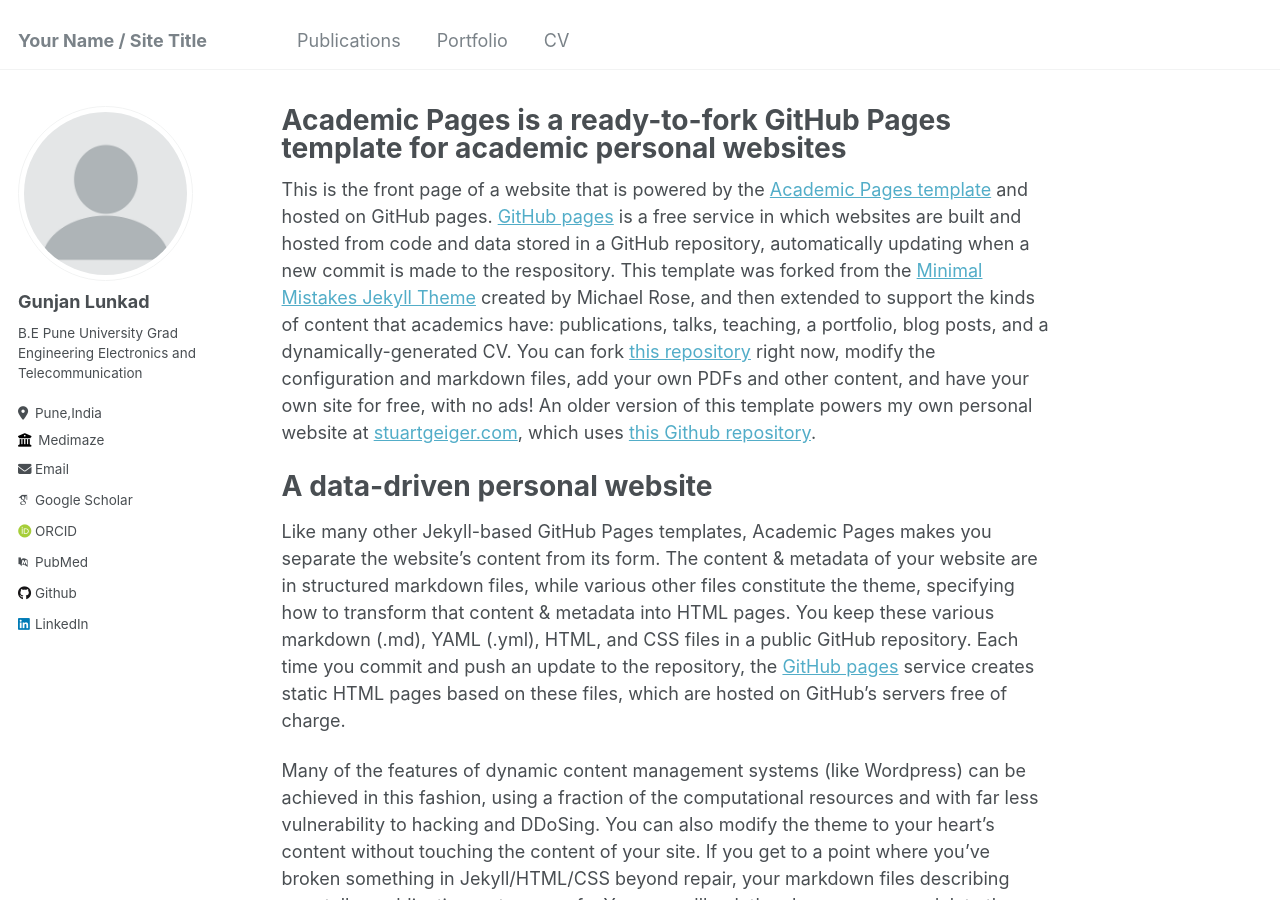
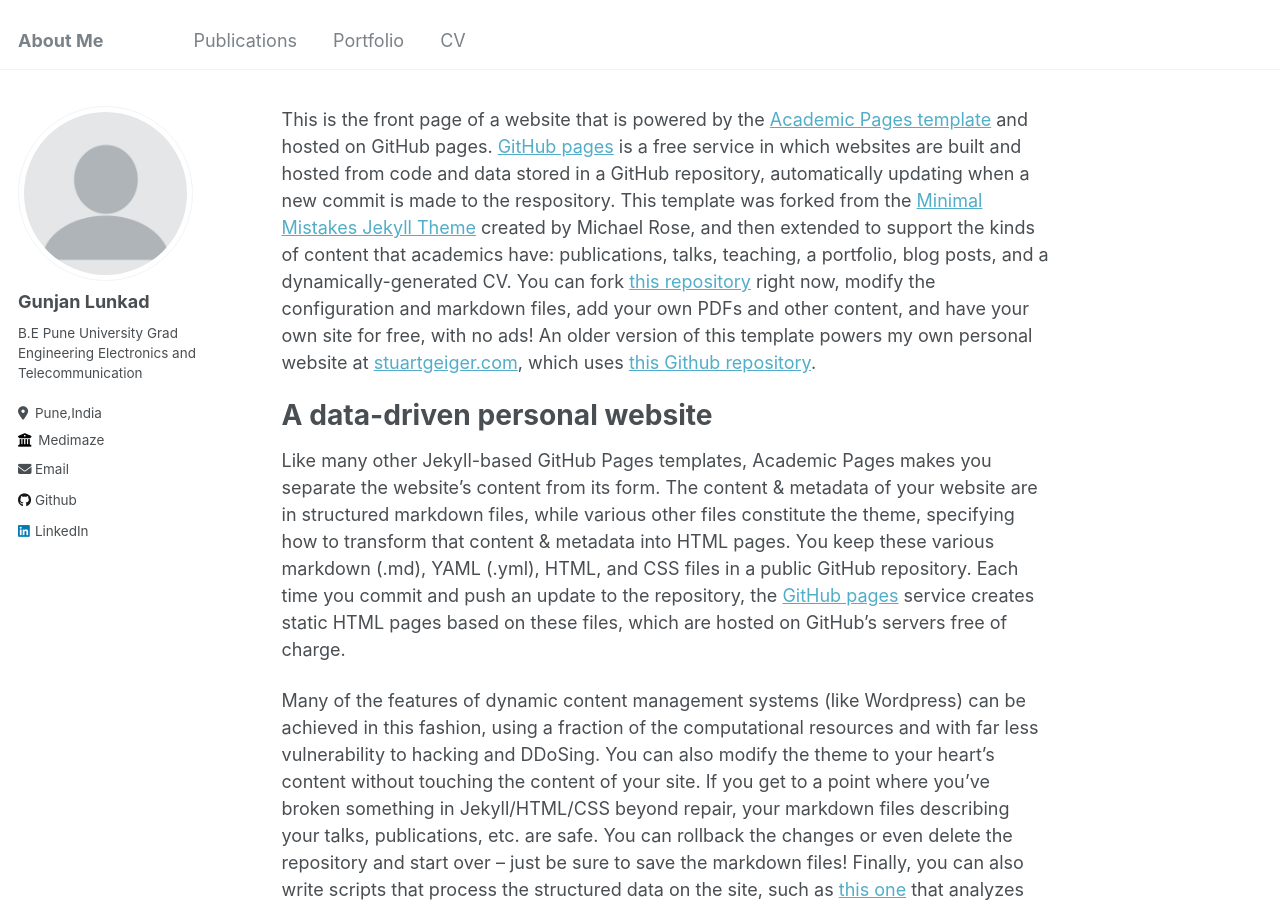
Before and after one commit to glunkad/glunkad.github.io, a Jekyll site: the page built from _pages/about.md, in a window 1280 px wide and 900 px high. Built offline with Jekyll 4.4.1, drawn with Linux system fonts in a browser that asks for light colours; some web fonts are replaced; part of the change alters nothing that is shown.

Commit message:
feat: navigation

```diff
--- a/_config.yml
+++ b/_config.yml
@@ -8,7 +8,7 @@
 
 # Basic Site Settings
 locale                   : "en-US"
-title                    : "Your Name / Site Title"
+title                    : "About Me"
 title_separator          : "-"
 name                     : &name "Gunjan Lunkad"
 description              : &description "personal description"
@@ -32,11 +32,11 @@ author:
 
   # Academic websites
   arxiv            : # URL - Update with the correct link to your profile
-  googlescholar    : "https://scholar.google.com/citations?user=PS_CX0AAAAAJ"
+  googlescholar    : # URl
   impactstory      : # URL
-  orcid            : "http://orcid.org/yourorcidurl"
+  orcid            : # URL
   semantic         : # URL
-  pubmed           : "https://www.ncbi.nlm.nih.gov/pubmed/?term=john+snow"
+  pubmed           : # URL
   researchgate     : # URL
 
   # Repositories and software development
--- a/_pages/about.md
+++ b/_pages/about.md
@@ -1,6 +1,5 @@
 ---
 permalink: /
-title: "Academic Pages is a ready-to-fork GitHub Pages template for academic personal websites"
 author_profile: true
 redirect_from:
   - /about/
```
